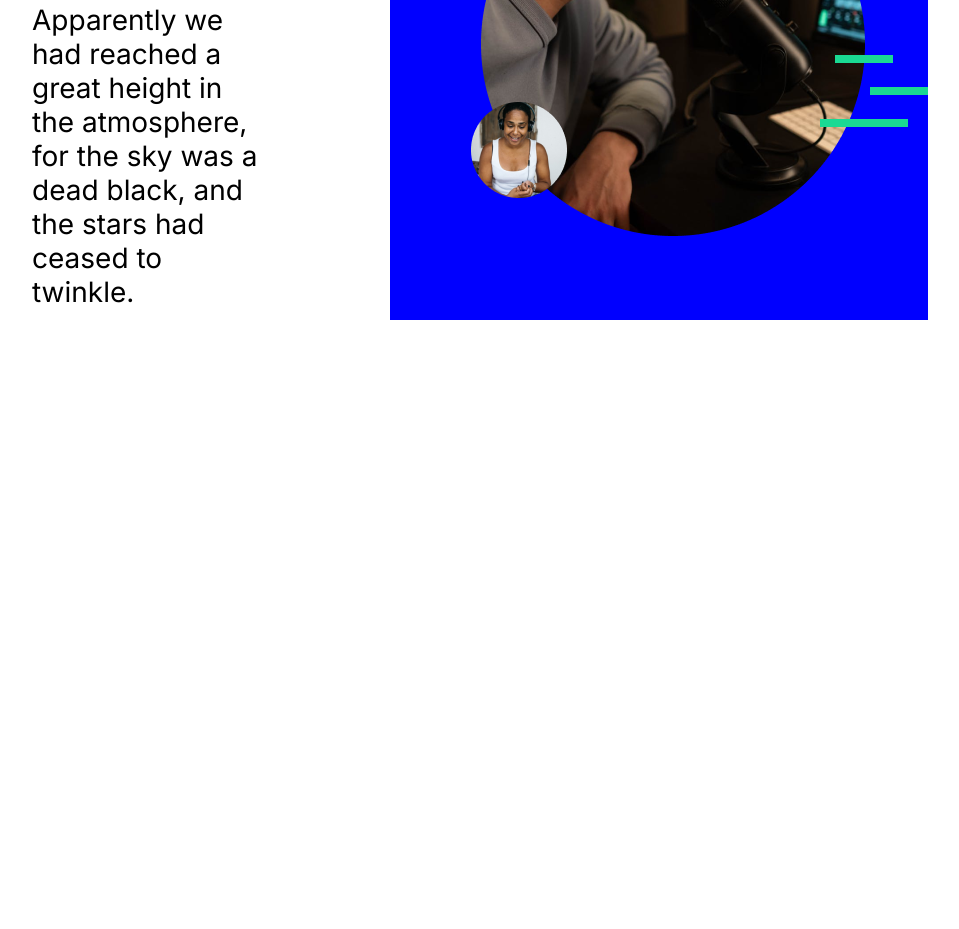
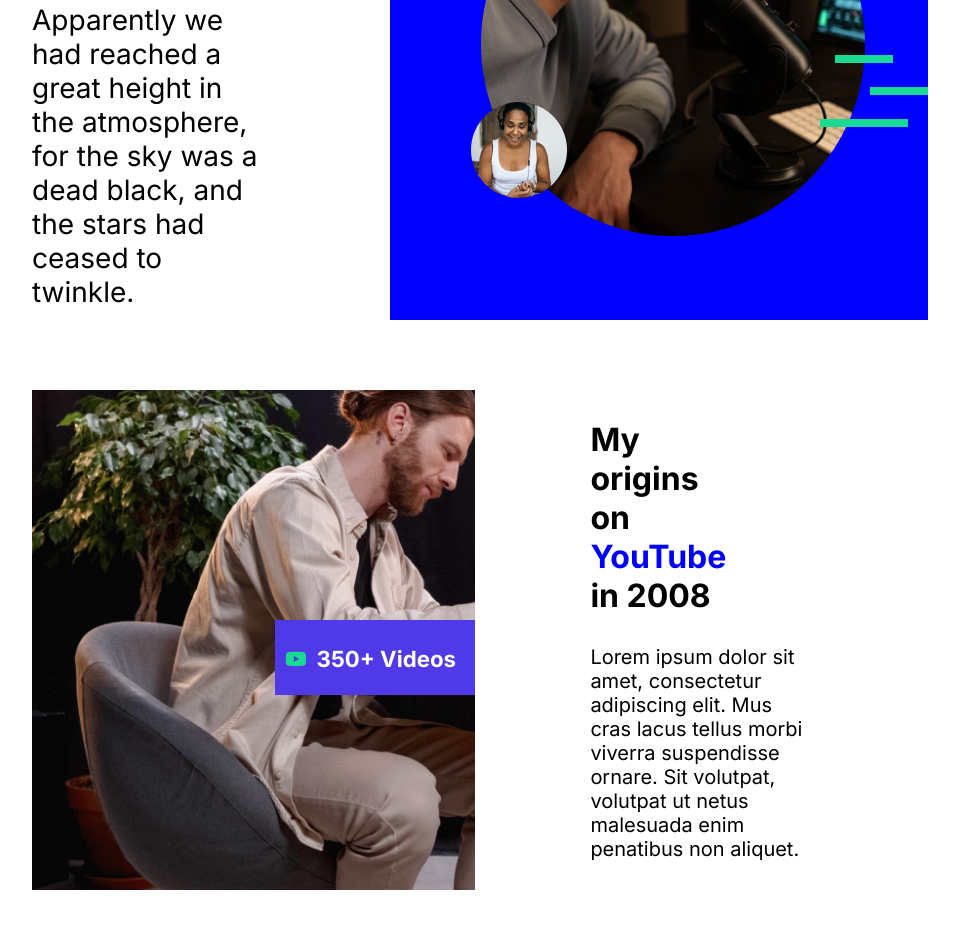
Before and after one commit to Miryehya/finsweet-2, a plain HTML site: page index.html in a window 1280 px wide. Shown: the part 655-1584 px from the top of the page, without its empty margins (160-1119 px from the left). Before the commit the page ends 1045 px from the top, so only its background shows below. Drawn offline with Linux system fonts and the light colour scheme; a web font is replaced by a local one.

Commit message:
profile-2

```diff
--- /dev/null
+++ b/css/hover.css
@@ -0,0 +1,5 @@
+a:hover {
+    color: #ff5733;
+    text-decoration: underline;
+    transition: all 0.3s ease;
+}
--- a/css/style.css
+++ b/css/style.css
@@ -54,7 +54,7 @@ main .banner {
 .banner .left .banner-button {
   padding: 15px 30px;
   text-align: center;
-  background-color: #503ae7;
+  background-color: #513ae7;
   color: white;
   border: 0px;
 }
@@ -82,5 +82,49 @@ main .banner {
 }
 .box-1 .writing{
   font-size: 28px;
+}
+.box-2{
+  display: flex;
+  width: 70%;
+  height: 500px;
+  margin: 70px auto;
+}
+.profile-2{
+  background-image: url("../img/man-in-beige-suit-jacket-sitting-on-chair-6878173.png");
+  width: 100%;
+  height: 100%;
+  background-repeat: no-repeat;
+  background-size: cover;
+}
+.box-2 .profile-2 .youtube{
+background-color: #503AE7;
+width: 200px;
+height: 75px;
+margin-top: 18vw;
+margin-left: 19vw;
+}
+.box-2 .profile-2 .profile-2-a{
+color: white;
+text-align: center;
+font-size: 19px;
+display: flex;
+gap: 10px;
+padding-top: 25px;
+padding-left: 10px;
+}
+.box-2 .profile-2 .youtube i{
+  padding-top: 5px;
+}
+.writing-2 h2{
+  font-size: 32px;
+  width: 30%;
+  margin: 30px auto;
+  margin-left: 9vw;
 
 }
+.writing-2 p{
+  font-size: 20px;
+  width: 50%;
+  margin: auto;
+  margin-left: 9vw;
+}
--- a/index.html
+++ b/index.html
@@ -13,6 +13,7 @@
     />
     <link rel="stylesheet" href="./css/container.css" />
     <link rel="stylesheet" href="./css/style.css" />
+    <link rel="stylesheet" href="./css/hover.css">
   </head>
   <body>
     <div class="container">
@@ -81,6 +82,22 @@
             <img class="profile-img" src="./img/Image.png" alt="img" />
           </div>
         </div>
+        <div class="box-2">
+          <div class="profile-2">
+            <div class="youtube">
+              <a class="profile-2-a" href="#">
+                <i style="color: #1ad993" class="fa-brands fa-youtube"></i>
+                <h3>
+                  350+ Videos
+                </h3>
+              </a>
+            </div>
+          </div>
+          <div class="writing-2">
+            <h2>My origins on <span style="color: blue;">YouTube</span> in 2008</h2>
+            <p>Lorem ipsum dolor sit amet, consectetur adipiscing elit. Mus cras lacus tellus morbi viverra suspendisse ornare. Sit volutpat, volutpat ut netus malesuada enim penatibus non aliquet.</p>
+          </div>
+        </div>
       </main>
     </div>
   </body>
```
Also changed, not shown: img/man-in-beige-suit-jacket-sitting-on-chair-6878173.png (added).
